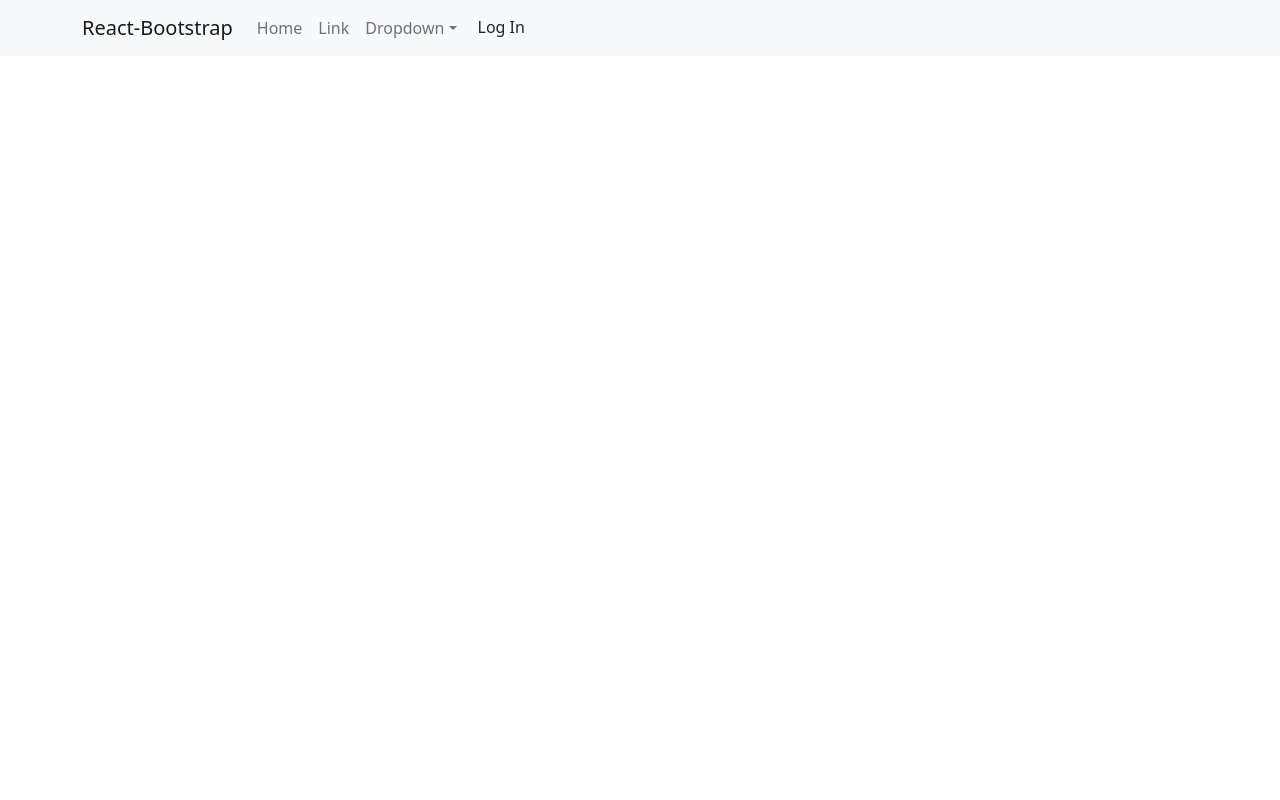
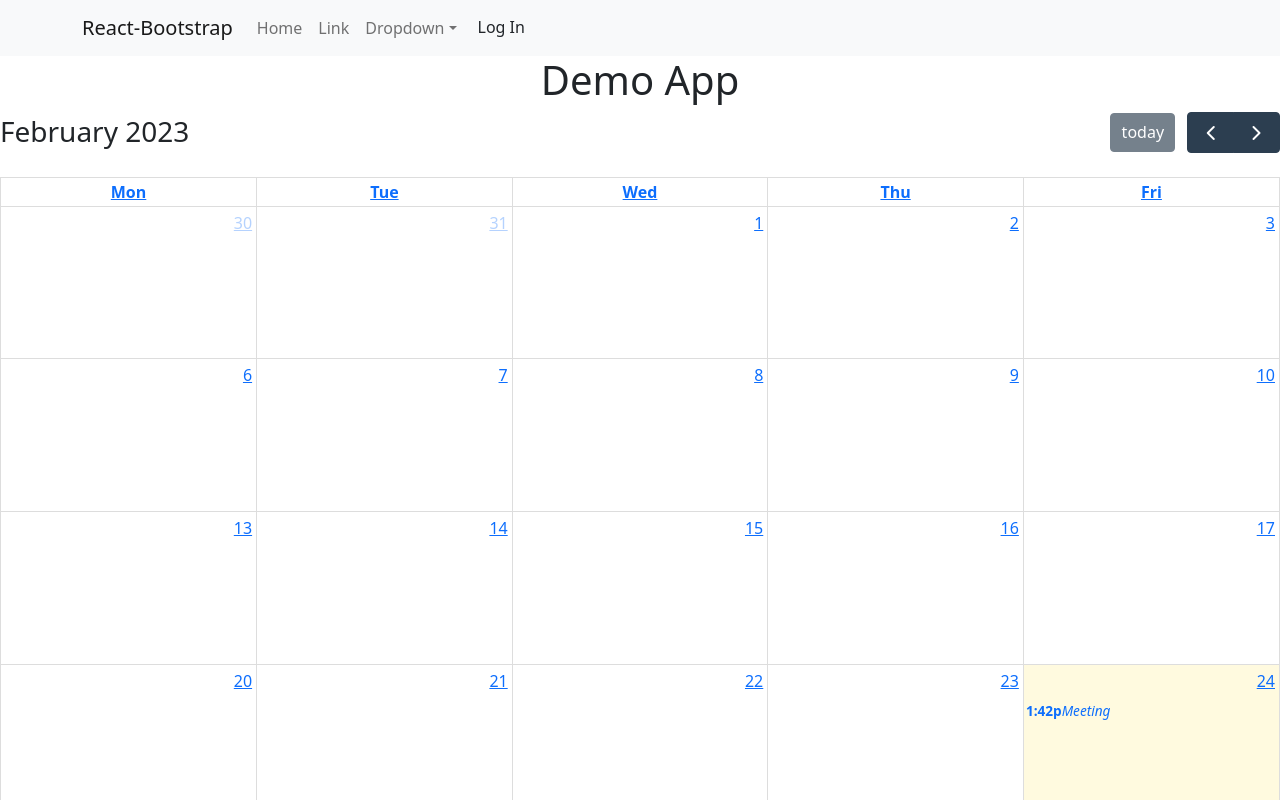
Before and after one commit to FHICT-ADHDPlanner/Front-end, a React (Create React App) app in the folder ADHDPlanner-Frontend/adhdplanner-frontend/: page / in a window 1280 px wide. Shown: the top 800 px of the page. Built offline with nearby package versions, Linux system fonts and the light colour scheme; no server answers.

Commit message:
Calendar additon

```diff
--- a/ADHDPlanner-Frontend/adhdplanner-frontend/src/App.tsx
+++ b/ADHDPlanner-Frontend/adhdplanner-frontend/src/App.tsx
@@ -5,6 +5,7 @@ import NavBar from './Components/Nav-Bar/Nav-Bar';
 import 'bootstrap/dist/css/bootstrap.min.css';
 import { GetTasks } from './API/TaskAPI'
 import TaskInput from './Components/TaskInput/TaskInput';
+import DemoApp from './Components/Calendar/CalendarComponent';
 
 const App = () => {
     GetTasks()
@@ -24,6 +25,7 @@ const App = () => {
             <NavBar />
             <UserInformation />
             <TaskInput />
+            <DemoApp/>
         </div>
     );
 };
--- /dev/null
+++ b/ADHDPlanner-Frontend/adhdplanner-frontend/src/Components/Calendar/CalendarComponent.tsx
@@ -0,0 +1,37 @@
+import FullCalendar from '@fullcalendar/react'
+import dayGridPlugin from '@fullcalendar/daygrid'
+import { ReactElement, JSXElementConstructor, ReactFragment, ReactPortal } from 'react'
+import 'bootstrap/dist/css/bootstrap.css';
+import 'bootstrap-icons/font/bootstrap-icons.css';
+//import bootstrap5Plugin from '@fullcalendar/bootstrap5';
+
+const events = [
+    { title: 'Meeting', start: new Date() }
+]
+
+export function DemoApp() {
+    return (
+            <div>
+                <h1>Demo App</h1>
+                <FullCalendar
+                    plugins={[dayGridPlugin]}
+                    initialView='dayGridMonth'
+                    weekends={false}
+                    events={events}
+                    eventContent={renderEventContent}
+               //     themeSystem: 'bootstrap5'
+                />
+            </div>
+    )
+}
+
+// a custom render function
+function renderEventContent(eventInfo: { timeText: string | number | boolean | ReactElement<any, string | JSXElementConstructor<any>> | ReactFragment | ReactPortal | null | undefined; event: { title: string | number | boolean | ReactElement<any, string | JSXElementConstructor<any>> | ReactFragment | ReactPortal | null | undefined } }) {
+    return (
+        <>
+            <b>{eventInfo.timeText}</b>
+            <i>{eventInfo.event.title}</i>
+        </>
+    )
+}
+export default DemoApp;
--- a/ADHDPlanner-Frontend/package.json
+++ b/ADHDPlanner-Frontend/package.json
@@ -2,8 +2,13 @@
   "dependencies": {
     "@emotion/react": "^11.10.6",
     "@emotion/styled": "^11.10.6",
+    "@fullcalendar/core": "^6.1.5",
+    "@fullcalendar/daygrid": "^6.1.5",
+    "@fullcalendar/react": "^6.1.5",
     "@mui/material": "^5.11.15",
     "@mui/styled-engine-sc": "^5.11.11",
+    "bootstrap": "^5.2.3",
+    "bootstrap-icons": "^1.10.3",
     "styled-components": "^5.3.9"
   }
 }
```
Also changed, not shown: 1 other file (tests, documents, lock files or other folders).
